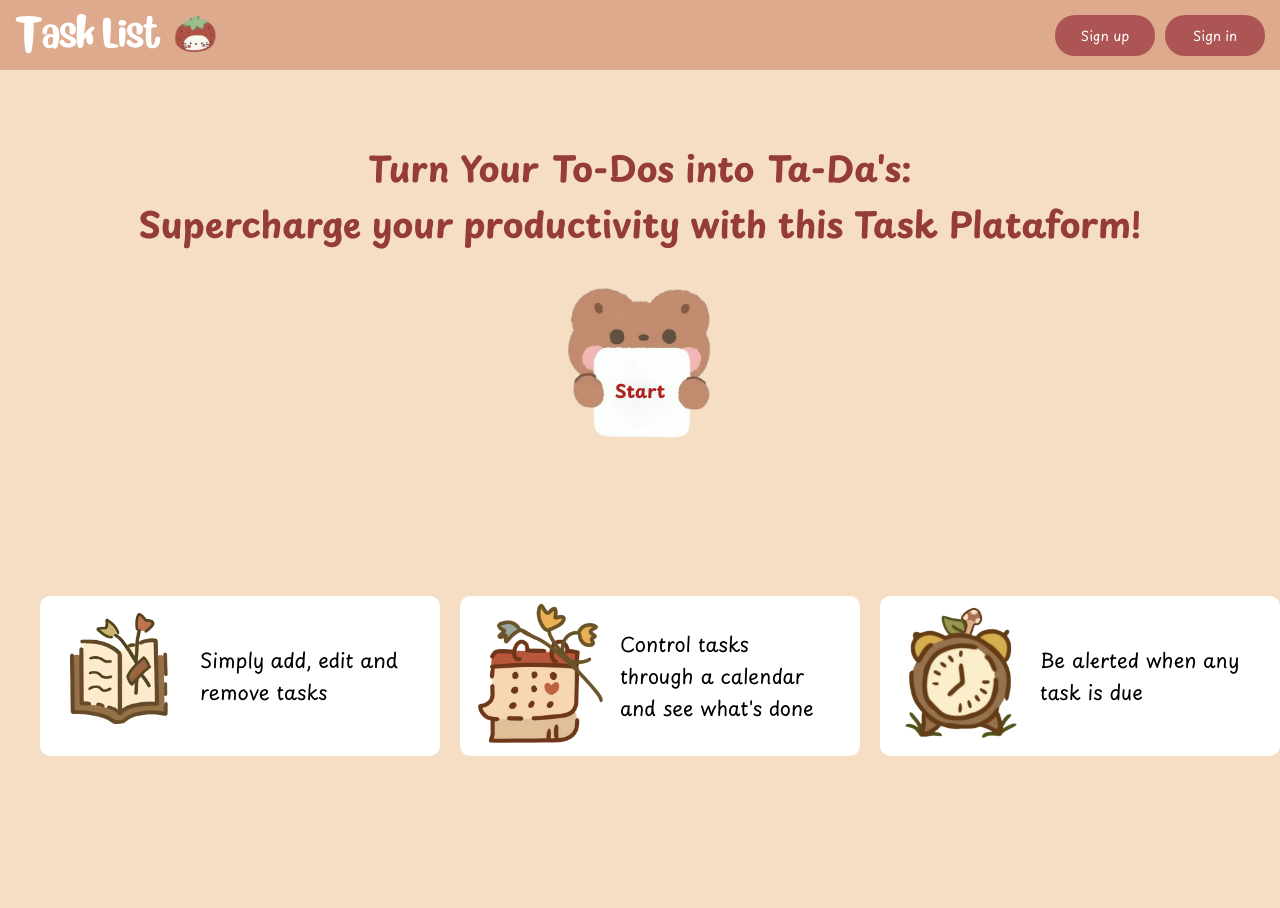
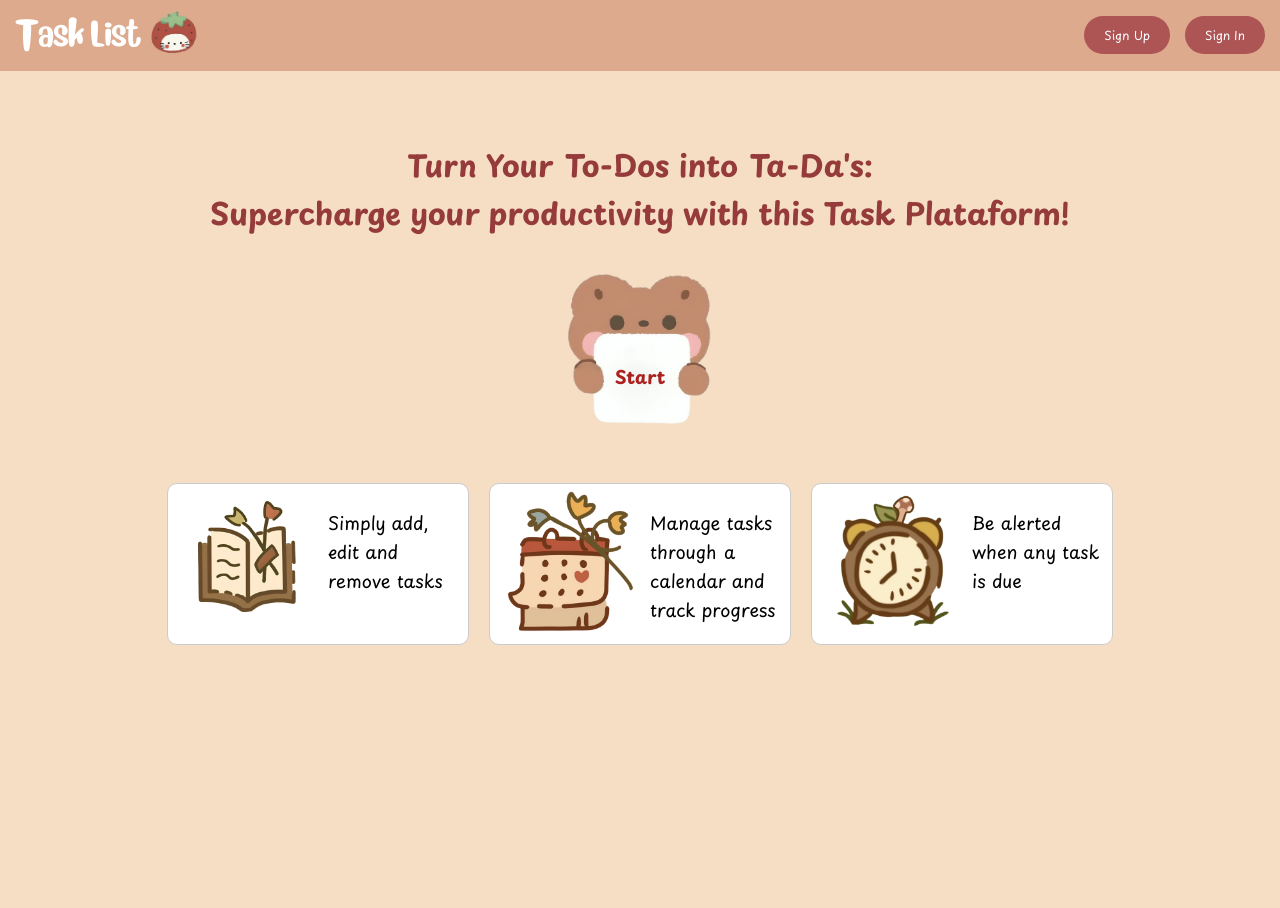
Before and after one commit to pschlbeatriz/tasklist, a plain HTML site: page index.html in a window 1280 px wide. After the commit the page ends 800 px from the top, so only its background shows below. Drawn offline with Linux system fonts and the light colour scheme.

Commit message:
Add files via upload

```diff
--- a/index.html
+++ b/index.html
@@ -3,51 +3,201 @@
 <head>
     <meta charset="UTF-8">
     <meta name="viewport" content="width=device-width, initial-scale=1.0">
+
+    <style>
+
+        @font-face {
+            font-family: 'header-font';
+            src: url('./fonts/Blueberry.ttf') format('truetype');
+        }
+
+        @font-face {
+            font-family: 'button-header-font';
+            src: url('./fonts/PlaypenSans-VariableFont_wght.ttf') format('truetype');
+        }
+
+        @font-face {
+            font-family: 'h2-font';
+            src: url('./fonts/PlaypenSans-Bold.ttf') format('truetype');
+        }
+
+        @font-face {
+            font-family: 'p-grid-font';
+            src: url('./fonts/PlaypenSans-VariableFont_wght.ttf') format('truetype');
+        }
+
+        body {
+            background-color: #f5dec4;
+            margin: 0;
+            font-family: 'Arial', sans-serif;
+            line-height: 1.6;
+            justify-content: center;
+            align-items: center;
+        }
+
+        .main-header {
+            background-color: #ddaa8d;
+            color: #fff;
+            padding: 5px 10px;
+            display: flex;
+            justify-content: space-between;
+            align-items: center;
+            flex-wrap: wrap;
+            margin: 0 auto;
+        }
+
+        .logo-placeholder {
+            /* Add your logo styling here */
+            margin-bottom: 10px;
+            display: flex;
+        }
+
+        h1{
+            font-family: "header-font";
+            font-size: 26px; /* Adjust the font size */
+            line-height: 1;
+            margin-left: 5px;
+            margin-right: 5px;
+        }
+
+        .buttons {
+            display: flex;
+            flex-wrap: wrap;
+            margin-top: 10px;
+        }
+
+        .signup-btn, .signin-btn {
+            font-family: "button-header-font";
+            background-color: #ad5454;
+            color: white;
+            margin-bottom: 10px;
+            padding: 10px 20px;
+            font-size: 12px;
+            cursor: pointer;
+            border: none;
+            border-radius: 20px;
+            margin-left: 5px;
+            margin-right: 5px;
+        }
+
+        .page-title {
+            font-family: "h2-font";
+            color:#963b3b;
+            font-size: 30px;
+            text-align: center;
+            margin: 70px 0;
+        }
+
+        .centered-button {
+            background-color: transparent;
+            text-align: center;
+            margin-top: -40px;
+            background-image: url('./images/button-title.png');
+            background-size: cover;
+            background-position: center;
+            height: 160px;
+            width: 200px;
+            border: none;
+            position: relative;
+        }
+
+
+        .button-content {
+            color: #ad2020;
+            position: absolute;
+            top: 68%;
+            left: 50%;
+            transform: translate(-50%, -50%);
+            text-align: center; /* Center text horizontally */
+            font-family: "h2-font";
+            font-size: 18px;
+
+        }
+
+        .container-title {
+            text-align: center;
+            margin-top: 20px;
+        }
+
+        .image-container {
+            display: flex;
+            flex-wrap: wrap;
+            justify-content: center;
+            align-items: center;
+            margin: 40px 0;
+        }
+
+        .image-placeholder {
+            width: 80%;
+            display: flex;
+            max-width: 300px;
+            margin: 10px;
+            border: 1px solid #ccc; /* Placeholder border, remove in production */
+            /* Add additional styling for the image container as needed */
+            background-color: white;
+            border-radius: 10px;
+        }
+
+        .image-placeholder img{
+            width: 160px;
+        }
+
+        .image-placeholder p{
+            font-family: "p-grid-font";
+            font-size: 18px;
+            margin-top: 25px;
+            margin-right: 3px;
+        }
+
+        /* Media query for responsiveness */
+        @media screen and (min-width: 600px) {
+            .main-header {
+                flex-wrap: nowrap;
+            }
+
+            .logo-placeholder {
+                margin-bottom: 0;
+            }
+
+            .buttons {
+                margin-top: 0;
+            }
+
+            .signup-btn, .signin-btn {
+                margin-bottom: 0;
+                margin-left: 10px;
+            }
+
+            .page-tittle{
+                font-size: 20px;
+            }
+        }
+    </style>
     <title>Task List</title>
-    <link rel="stylesheet" type="text/css" href="style.css">
 </head>
+<body>
 
-<body>
-    <div class="header">
-        <h1>Task List</h1>
-        <img src="./images/header-icon.png">
-        <div class="button-sign">
-            <button class="button-sign-custom">Sign up</button>
-            <button class="button-sign-custom">Sign in</button>
+    <header class="main-header">
+        <div class="logo-placeholder"><h1>Task List</h1><img src="./images/header-icon.png" width="55px" height="57px"></div>
+        <div class="buttons">
+            <button class="signup-btn">Sign Up</button>
+            <button class="signin-btn">Sign In</button>
         </div>
+    </header>
+
+    <h2 class="page-title">Turn Your To-Dos into Ta-Da's: <br>
+        Supercharge your productivity with this Task Plataform!</h2>
+
+        <div class="container-title">
+            <button class="centered-button">
+                <span class="button-content">Start</span>
+            </button>
+        </div>
+    <div class="image-container">
+        <div class="image-placeholder"><img src="./images/home-img1.png"><p>Simply add, edit and remove tasks</p></div>
+        <div class="image-placeholder"><img src="./images/home-img2.png"><p>Manage tasks through a calendar and track progress</p></div>
+        <div class="image-placeholder"><img src="./images/home-img3.png"><p>Be alerted when any task is due</p></div>
     </div>
-
-    <div class="container-title">
-        <h2>
-            Turn Your To-Dos into Ta-Da's: <br>
-            Supercharge your productivity with this Task Plataform!
-        </h2>
-
-        <button class="button-title-custom">
-            <span class="button-content">Start</span>
-        </button>
-    </div>
-
-    <div class="container">
-        <div class="parent">
-            <div class="div1">
-                <img src="./images/home-img1.png">
-                <p>Simply add, edit and remove tasks</p>
-            </div>
-            <div class="div2">
-                <img src="./images/home-img2.png">
-                <p>Control tasks through a calendar and see what's done </p>
-            </div>
-            <div class="div3">
-                <img src="./images/home-img3.png">
-                <p>Be alerted when any task is due</p>
-            </div>
-        </div>
-    </div>
-    <script>
-        // JavaScript code for introduction
-        alert('Hello, this is a simple JavaScript website!');
-    </script>
 
 </body>
 </html>
```
